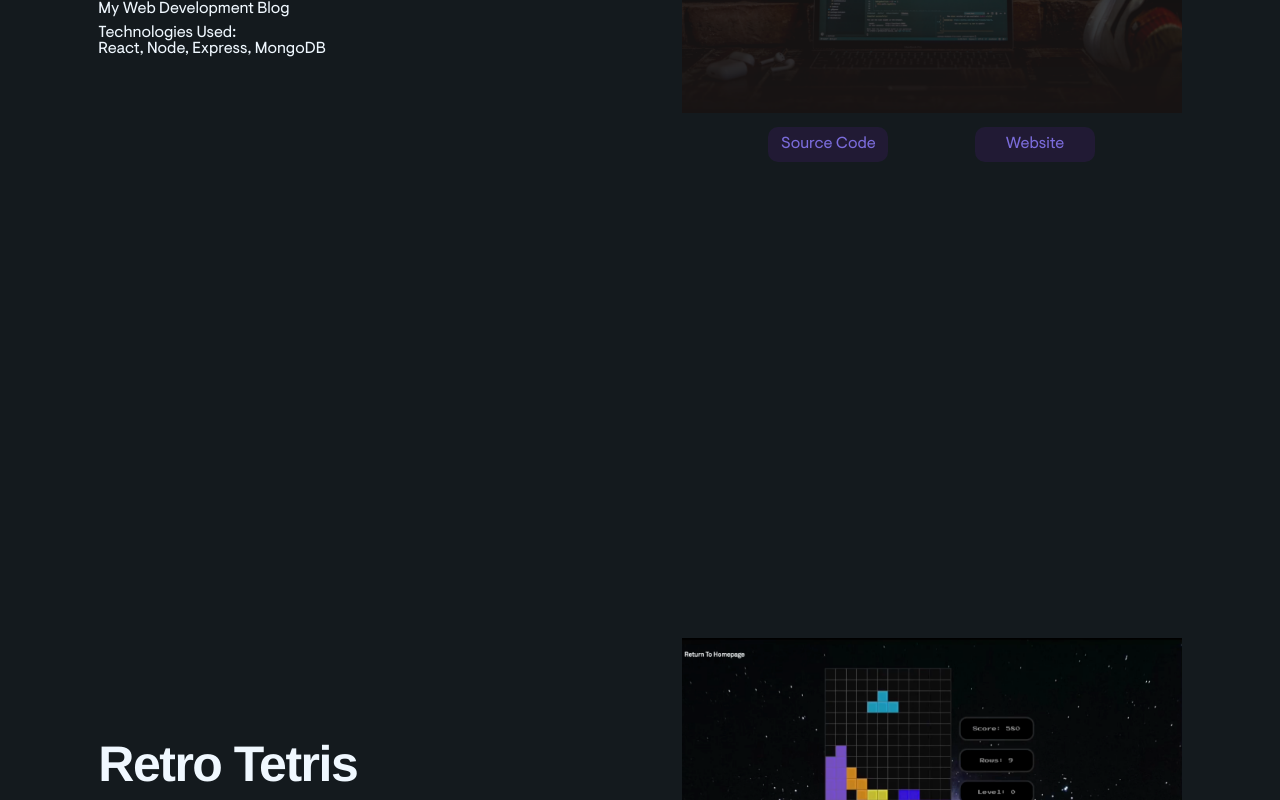
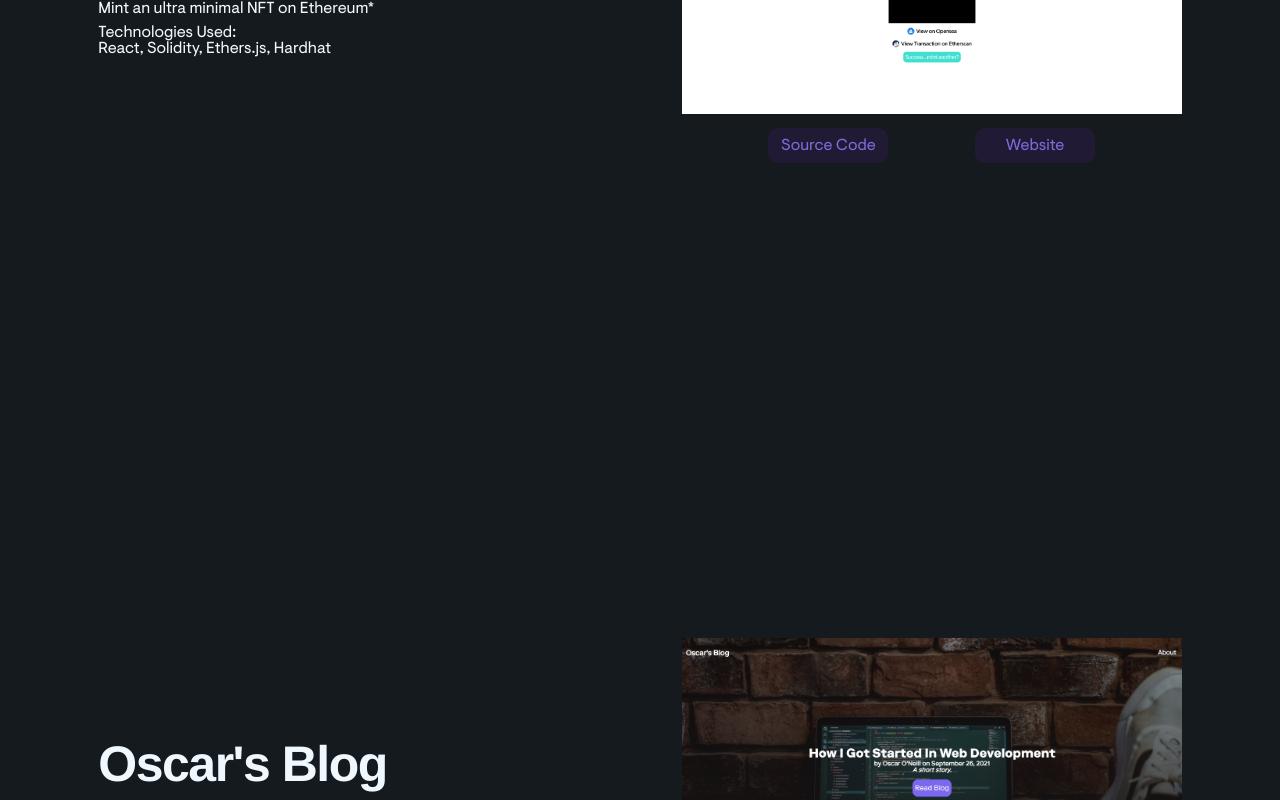
Before and after one commit to oscar-oneill/portfolio-old, a React (Create React App) app: page / in a window 1280 px wide. Shown: the part 4400-5200 px from the top of the page. Built offline with nearby package versions, Linux system fonts and the light colour scheme.

Commit message:
minor updates

```diff
--- a/src/Components/Portfolio.js
+++ b/src/Components/Portfolio.js
@@ -51,6 +51,15 @@ const Portfolio = () => {
             />
 
             <Projects
+                title='Minimalist NFT'
+                memo='Mint an ultra minimal NFT on Ethereum*'
+                project={image.nft}
+                tech='React, Solidity, Ethers.js, Hardhat'
+                code='https://github.com/oscar-oneill/minimalist-nft'
+                website='https://minimalist-nft.vercel.app/'
+            />
+
+            <Projects
                 title="Oscar's Blog"
                 memo='My Web Development Blog'
                 project={image.blog}
--- a/src/Hooks/Images.js
+++ b/src/Hooks/Images.js
@@ -26,6 +26,7 @@ import blackjack from '../media/images/blackjack.png';
 import blog from '../media/images/blog.png'
 import tetris from '../media/images/tetris.png'
 import switchswap from '../media/images/switchswap.png'
+import nft from '../media/images/nft.png'
 
 export const image = {
     html: html,
@@ -56,4 +57,5 @@ export const image = {
     blog: blog,
     tetris: tetris,
     switchswap: switchswap,
+    nft: nft
 }
```
Also changed, not shown: src/media/images/nft.png (added), 1 other file (tests, documents, lock files or other folders).
